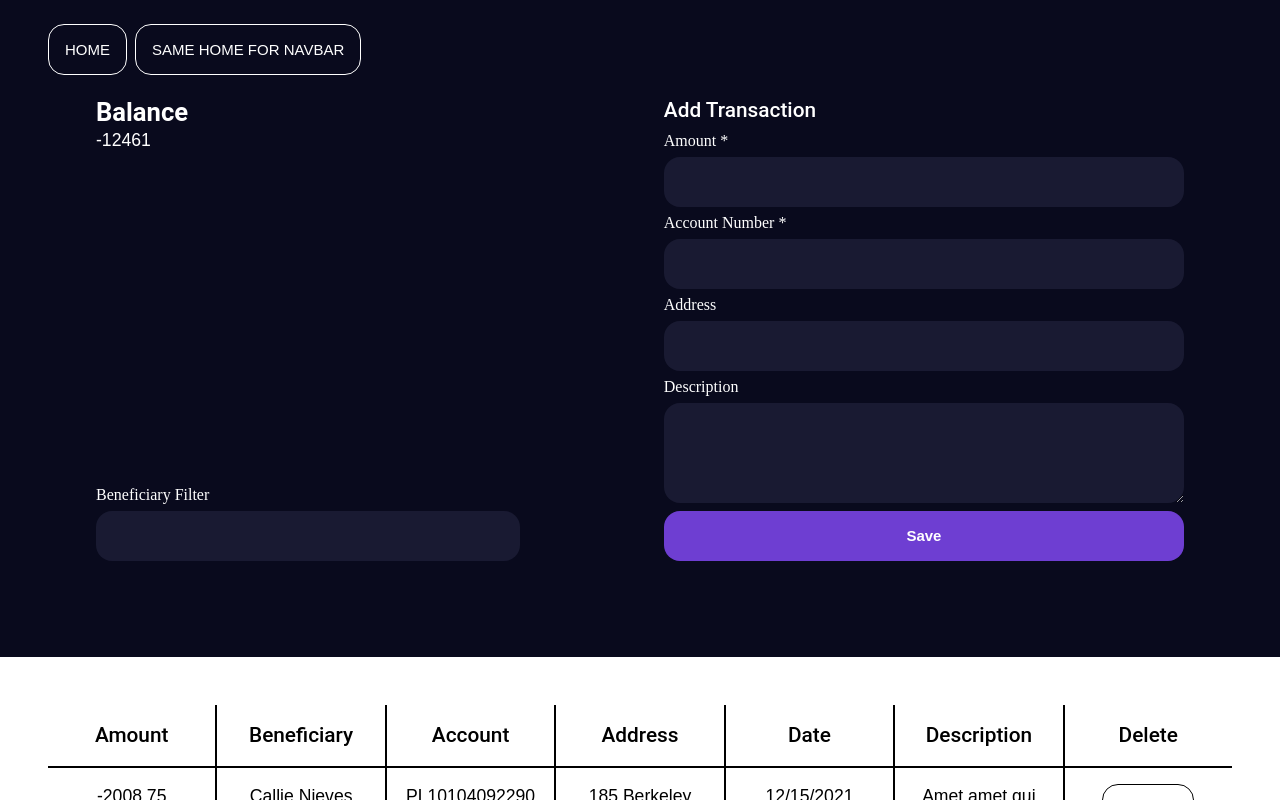
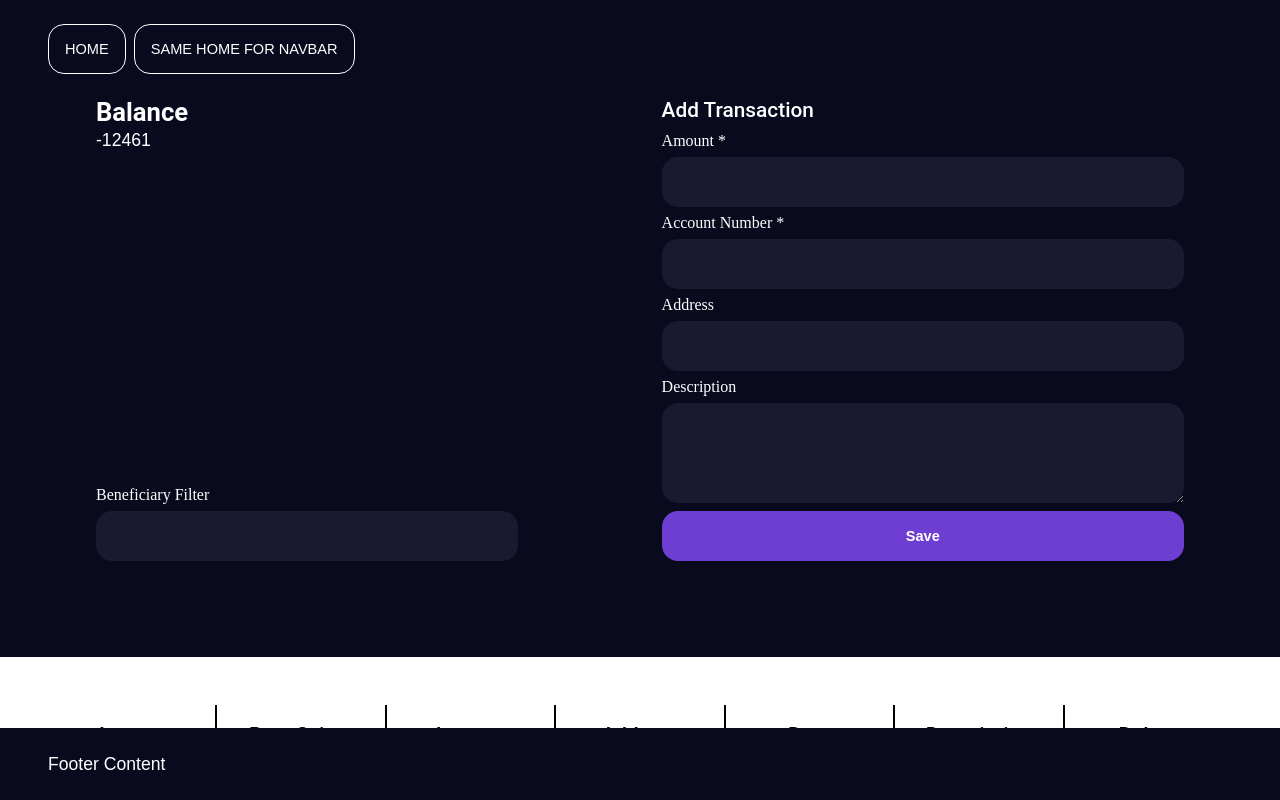
Before and after one commit to DrBoria/task-transactions, a React (Create React App) app: page / in a window 1280 px wide. Shown: the top 800 px of the page. Built offline with nearby package versions, Linux system fonts and the light colour scheme; data requests are answered from the project's data file.

Commit message:
feat: fixed styles and page naming

```diff
--- a/src/pages/DemoPage.tsx
+++ b/src/pages/MainPage.tsx
@@ -5,7 +5,7 @@ import { ThemeProvider } from 'styled-components';
 
 
 
-import { FlexibleSectionContainer, PageContainer } from 'components/Containers';
+import { FlexibleSectionContainer } from 'components/Containers';
 import { THeaderCol } from 'components/Table';
 
 
@@ -23,6 +23,7 @@ import Transactions from 'sections/Transactions';
 import { dark, light } from 'styles/themes';
 import Balance from 'sections/Balance';
 import AddTransactionForm from 'sections/AddTransactionForm';
+import Footer from 'sections/Footer';
 
 
 const menuFields = [
@@ -62,7 +63,7 @@ const transactionColumns: THeaderCol[] = [
   },
 ];
 
-const TeacherSubmit = () => {
+const MainPage = () => {
   const dispatcher = useDispatch();
 
   const { displayedTransactionsList } = useSelector((state: TRootState) => state.transactions);
@@ -73,7 +74,10 @@ const TeacherSubmit = () => {
 
   return (
     <>
-      <Header menu={menuFields} />
+      <ThemeProvider theme={{ colors: dark }}>
+        <Header menu={menuFields} />
+      </ThemeProvider>
+
       <ThemeProvider theme={{ colors: light }}>
         <ThemeProvider theme={{ colors: dark }}>
           <FlexibleSectionContainer noHeightLimit>
@@ -85,8 +89,12 @@ const TeacherSubmit = () => {
 
         <Transactions transactionsList={displayedTransactionsList} ordersRows={transactionColumns} />
       </ThemeProvider>
+
+      <ThemeProvider theme={{ colors: dark }}>
+        <Footer />
+      </ThemeProvider>
     </>
   );
 };
 
-export default TeacherSubmit;
+export default MainPage;
--- a/src/routes.tsx
+++ b/src/routes.tsx
@@ -2,11 +2,11 @@ import { Route, Routes } from 'react-router-dom';
 
 
 
-import DemoPage from 'pages/DemoPage';
+import MainPage from 'pages/MainPage';
 
 
 export default () => (
   <Routes>
-    <Route path='/' element={ <DemoPage />} />
+    <Route path='/' element={ <MainPage />} />
   </Routes>
 );
--- /dev/null
+++ b/src/sections/Footer/Footer.styles.ts
@@ -0,0 +1,19 @@
+import styled from 'styled-components';
+
+import { devices } from 'styles/baseTheme';
+
+export const FooterSection = styled.div`
+  position: fixed;
+  bottom: 0;
+  left: 0;
+  z-index: ${({ theme }) => theme.zIndex.navigation};
+
+  display: flex;
+  width: 100%;
+  padding: ${({ theme }) => `calc(${theme.offsets.section} / 2) ${theme.offsets.section}`};
+
+  background: ${({ theme }) => theme.colors.section};
+  @media ${devices.desktop} {
+    padding: ${({ theme }) => `calc(${theme.offsets.section} / 4) ${theme.offsets.container}`};
+  }
+`;
--- /dev/null
+++ b/src/sections/Footer/Footer.tsx
@@ -0,0 +1,10 @@
+import { FooterSection } from './Footer.styles';
+import { PlainText } from 'components/Typography';
+
+const Footer = () => (
+  <FooterSection>
+    <PlainText>Footer Content</PlainText>
+  </FooterSection>
+);
+
+export default Footer;
--- /dev/null
+++ b/src/sections/Footer/index.ts
@@ -0,0 +1 @@
+export { default } from './Footer';
--- a/src/styles/ThemeProviderWrapper.tsx
+++ b/src/styles/ThemeProviderWrapper.tsx
@@ -12,12 +12,14 @@ const MediaProvider = styled.div`
     --container-offset: calc((100% - ${screens.desktop.width}px - ${offsets.section}) / 2);
 
     --height-header: ${variables.header.height.mobile}px;
+    --height-footer: ${variables.footer.height.mobile}px;
     --offset-section: ${variables.offsets.section.mobile}px;
     --offset-between-elements: ${variables.offsets.betweenElements.mobile}px;
     --offset-element-content: ${variables.offsets.elementContent.mobile}px;
 
     @media (min-width: ${screens.tablet.width}px) {
       --height-header: ${variables.header.height.tablet}px;
+      --height-footer: ${variables.footer.height.tablet}px;
       --offset-section: ${variables.offsets.section.tablet}px;
       --offset-between-elements: ${variables.offsets.betweenElements.tablet}px;
       --offset-element-content: ${variables.offsets.elementContent.tablet}px;
@@ -25,6 +27,7 @@ const MediaProvider = styled.div`
 
     @media (min-width: ${screens.desktop.width}px) {
       --height-header: ${variables.header.height.desktop}px;
+      --height-footer: ${variables.footer.height.desktop}px;
       --offset-section: ${variables.offsets.section.desktop}px;
       --offset-between-elements: ${variables.offsets.betweenElements.desktop}px;
       --offset-element-content: ${variables.offsets.elementContent.desktop}px;
--- a/src/styles/baseTheme.ts
+++ b/src/styles/baseTheme.ts
@@ -9,12 +9,12 @@ const screens = {
   // Width
   mobileWidth:  320,
   tabletWidth:  600,
-  desktopWidth: 1600,
+  desktopWidth: 1800,
 
   // Height
   mobileHeight:  640,
   tabletHeight:  720,
-  desktopHeight: 980,
+  desktopHeight: 1140,
 };
 
 export const devices = {
@@ -46,6 +46,9 @@ const base = {
   elements: {
     header: {
       height: 'var(--height-header)',
+    },
+    footer: {
+      height: 'var(--height-footer)',
     },
     form: {
       height: '50px',
@@ -110,6 +113,13 @@ const base = {
         desktop: 150,
       },
     },
+    footer: {
+      height: {
+        mobile:  75,
+        tablet:  100,
+        desktop: 150,
+      },
+    },
     offsets: {
       section: {
         mobile:  basicOffset * 3,
```
Also changed, not shown: src/sections/Footer/Footer.md (added, +11 -0 lines), src/sections/Header/Header.tsx (+1 -6 lines).
